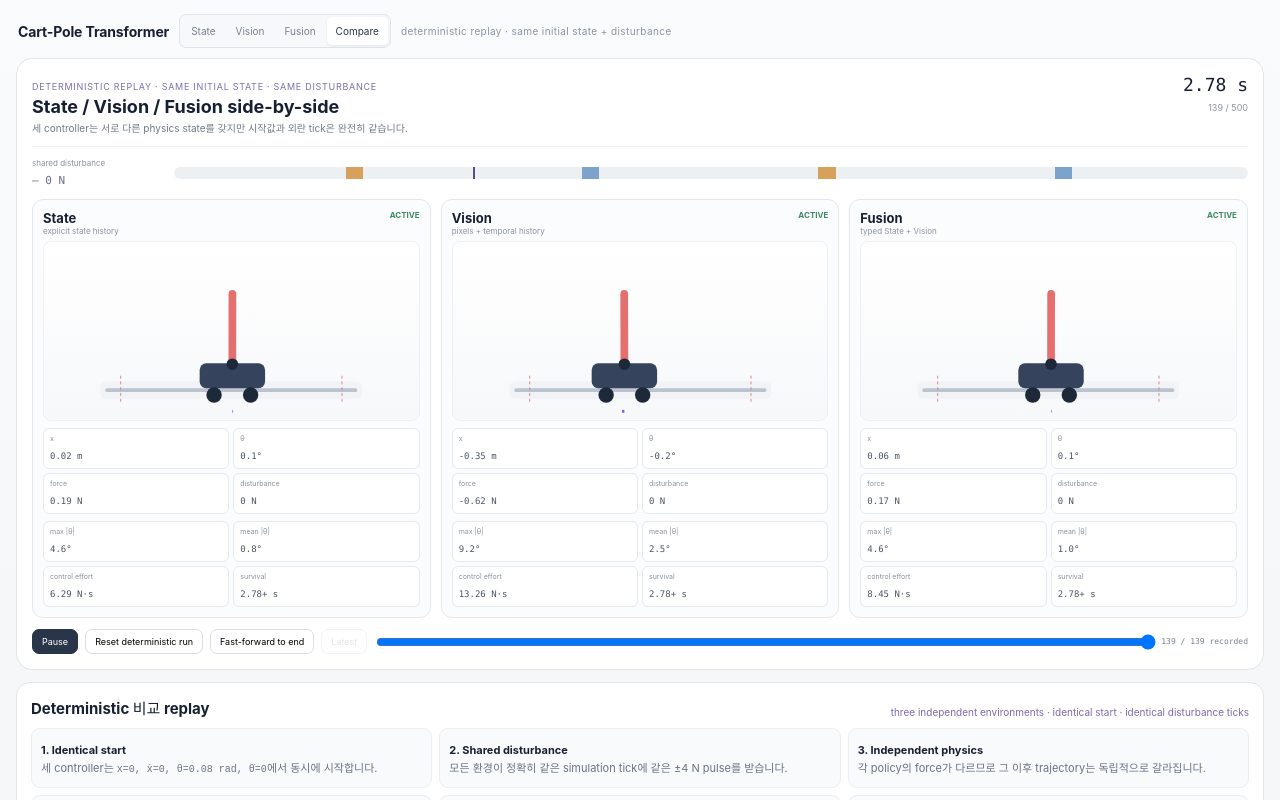
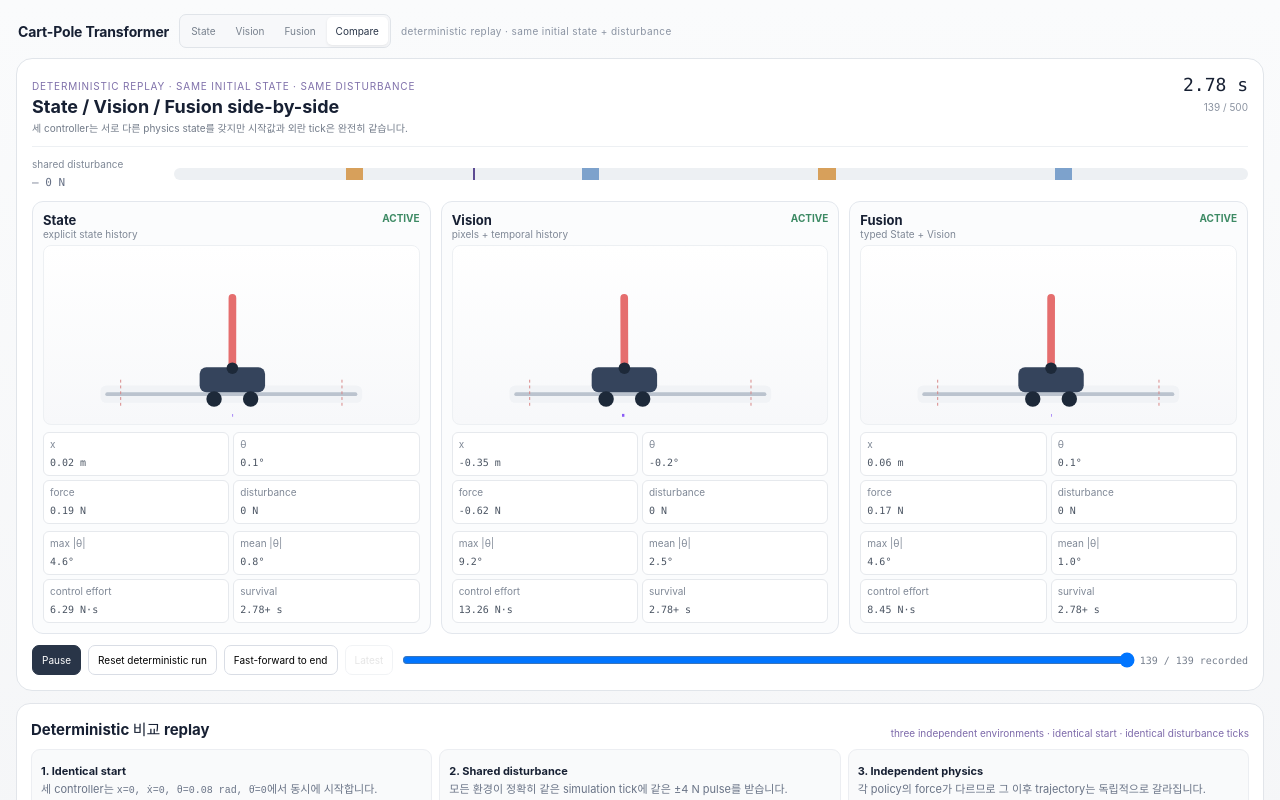
Before and after one commit to tinmanlab/cartpole-transformer, a Svelte app: page / in a window 1280 px wide. Both pictures are taken after a click on the button "Compare". Shown: the top 800 px of the page. Built offline with nearby package versions, Linux system fonts and the light colour scheme.

Commit message:
ui: make comparison metrics and controls readable

```diff
--- a/src/components/ComparisonLab.svelte
+++ b/src/components/ComparisonLab.svelte
@@ -224,11 +224,11 @@
 
 <style>
 .comparison-lab{background:#fff;border:1px solid #e1e5ea;border-radius:16px;padding:15px;overflow:hidden}
-.compare-head{display:flex;justify-content:space-between;gap:18px;align-items:flex-start;padding-bottom:11px;border-bottom:1px solid #edf0f3}.eyebrow{font-size:9px;letter-spacing:.08em;color:#7f70aa}.compare-head h2{font-size:18px;margin:2px 0 3px}.compare-head p{font-size:10px;color:#717a88;margin:0}.compare-clock{text-align:right;min-width:78px}.compare-clock b{display:block;white-space:nowrap;font:18px ui-monospace,SFMono-Regular,Menlo,monospace}.compare-clock span{font-size:9px;color:#8b93a1}
-.shared-disturbance{display:grid;grid-template-columns:130px 1fr;gap:12px;align-items:center;margin:11px 0}.disturbance-now span{display:block;font-size:8px;color:#89919d}.disturbance-now b{font:11px ui-monospace,SFMono-Regular,Menlo,monospace;color:#667085}.disturbance-now b.active{color:#b86713}.timeline{height:12px;border-radius:6px;background:#edf0f3;position:relative;overflow:hidden}.timeline i{position:absolute;top:0;bottom:0;background:#d7a05b}.timeline i.negative{background:#7da2cc}.timeline em{position:absolute;top:-2px;bottom:-2px;width:2px;background:#5d4b92;z-index:2}
-.controller-grid{display:grid;grid-template-columns:repeat(3,1fr);gap:10px}.controller-card{border:1px solid #e3e7ed;border-radius:11px;padding:10px;background:#fbfcfd}.controller-card.failed{background:#f5f5f6}.controller-head{display:flex;justify-content:space-between;align-items:flex-start}.controller-head>div{display:flex;flex-direction:column}.controller-head b{font-size:13px}.controller-head span{font-size:8px;color:#8a93a2}.controller-head strong{font-size:8px;color:#3d8a64}.controller-card.failed .controller-head strong{color:#b65c5c}.mini-sim{width:100%;height:180px;display:block;margin-top:5px;background:linear-gradient(#fff,#f7f8fa);border-radius:8px;border:1px solid #edf0f3}
-.live-values,.metrics{display:grid;grid-template-columns:1fr 1fr;gap:4px;margin-top:7px}.live-values>div,.metrics>div{padding:5px 6px;border:1px solid #e6e9ed;border-radius:6px;background:#fff}.live-values span,.metrics span{display:block;font-size:7px;color:#89919d}.live-values b,.metrics b{font:9px ui-monospace,SFMono-Regular,Menlo,monospace;color:#4b5563}
-.replay-controls{display:grid;grid-template-columns:auto auto auto auto minmax(160px,1fr) auto;gap:7px;align-items:center;margin-top:11px}.replay-controls button{border:1px solid #d9dde5;border-radius:7px;background:#fff;padding:6px 9px;font-size:9px;cursor:pointer}.replay-controls .primary{background:#293548;color:#fff;border-color:#293548}.replay-controls button:disabled{opacity:.35}.replay-controls span{font:8px ui-monospace,SFMono-Regular,Menlo,monospace;color:#78818f}.replay-controls input{width:100%}
-.final-summary{margin-top:9px;padding:8px 10px;border-radius:7px;background:#f3f0f9;display:flex;gap:10px;align-items:baseline}.final-summary b{font-size:10px;color:#5f4a93}.final-summary span{font-size:9px;color:#707887}
+.compare-head{display:flex;justify-content:space-between;gap:18px;align-items:flex-start;padding-bottom:11px;border-bottom:1px solid #edf0f3}.eyebrow{font-size:10px;letter-spacing:.08em;color:#7f70aa}.compare-head h2{font-size:18px;margin:2px 0 3px}.compare-head p{font-size:10px;color:#717a88;margin:0}.compare-clock{text-align:right;min-width:78px}.compare-clock b{display:block;white-space:nowrap;font:18px ui-monospace,SFMono-Regular,Menlo,monospace}.compare-clock span{font-size:10px;color:#8b93a1}
+.shared-disturbance{display:grid;grid-template-columns:130px 1fr;gap:12px;align-items:center;margin:11px 0}.disturbance-now span{display:block;font-size:10px;color:#7f8896}.disturbance-now b{font:11px ui-monospace,SFMono-Regular,Menlo,monospace;color:#667085}.disturbance-now b.active{color:#b86713}.timeline{height:12px;border-radius:6px;background:#edf0f3;position:relative;overflow:hidden}.timeline i{position:absolute;top:0;bottom:0;background:#d7a05b}.timeline i.negative{background:#7da2cc}.timeline em{position:absolute;top:-2px;bottom:-2px;width:2px;background:#5d4b92;z-index:2}
+.controller-grid{display:grid;grid-template-columns:repeat(3,1fr);gap:10px}.controller-card{border:1px solid #e3e7ed;border-radius:11px;padding:10px;background:#fbfcfd}.controller-card.failed{background:#f5f5f6}.controller-head{display:flex;justify-content:space-between;align-items:flex-start}.controller-head>div{display:flex;flex-direction:column}.controller-head b{font-size:13px}.controller-head span{font-size:10px;color:#7f8896}.controller-head strong{font-size:10px;color:#3d8a64}.controller-card.failed .controller-head strong{color:#b65c5c}.mini-sim{width:100%;height:180px;display:block;margin-top:5px;background:linear-gradient(#fff,#f7f8fa);border-radius:8px;border:1px solid #edf0f3}
+.live-values,.metrics{display:grid;grid-template-columns:1fr 1fr;gap:4px;margin-top:7px}.live-values>div,.metrics>div{padding:5px 6px;border:1px solid #e6e9ed;border-radius:6px;background:#fff}.live-values span,.metrics span{display:block;font-size:10px;color:#7f8896}.live-values b,.metrics b{font:10px ui-monospace,SFMono-Regular,Menlo,monospace;color:#4b5563}
+.replay-controls{display:grid;grid-template-columns:auto auto auto auto minmax(160px,1fr) auto;gap:7px;align-items:center;margin-top:11px}.replay-controls button{border:1px solid #d9dde5;border-radius:7px;background:#fff;padding:6px 9px;min-height:30px;font-size:10px;cursor:pointer}.replay-controls .primary{background:#293548;color:#fff;border-color:#293548}.replay-controls button:disabled{opacity:.35}.replay-controls span{font:10px ui-monospace,SFMono-Regular,Menlo,monospace;color:#78818f}.replay-controls input{width:100%}
+.final-summary{margin-top:9px;padding:8px 10px;border-radius:7px;background:#f3f0f9;display:flex;gap:10px;align-items:baseline}.final-summary b{font-size:10px;color:#5f4a93}.final-summary span{font-size:10px;color:#707887}
 @media(max-width:980px){.controller-grid{grid-template-columns:1fr}.mini-sim{height:155px}.replay-controls{grid-template-columns:1fr 1fr}.replay-controls input{grid-column:1/3}.replay-controls span{grid-column:1/3}.shared-disturbance{grid-template-columns:1fr}.compare-head h2{font-size:16px}}
 </style>
```
